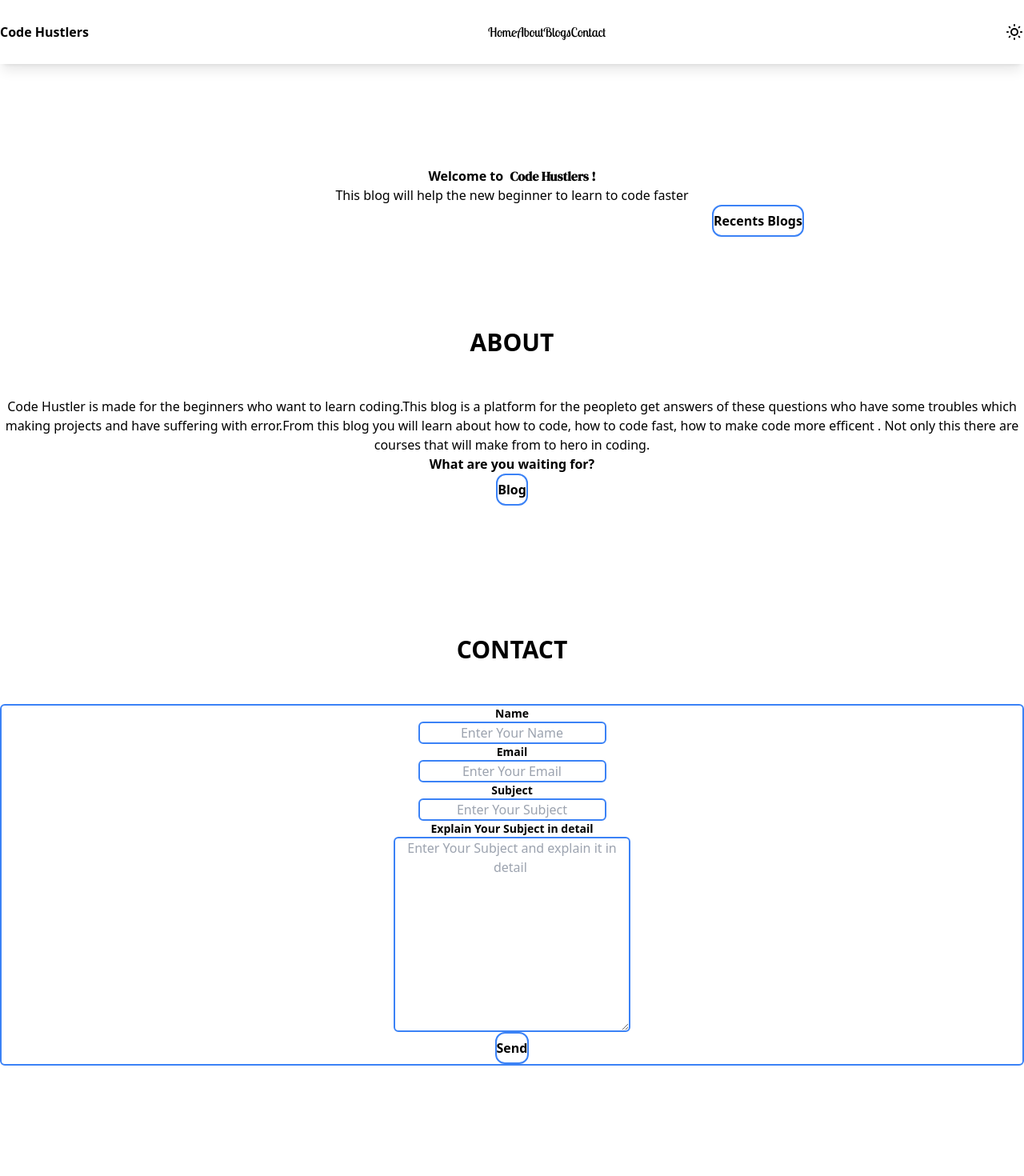
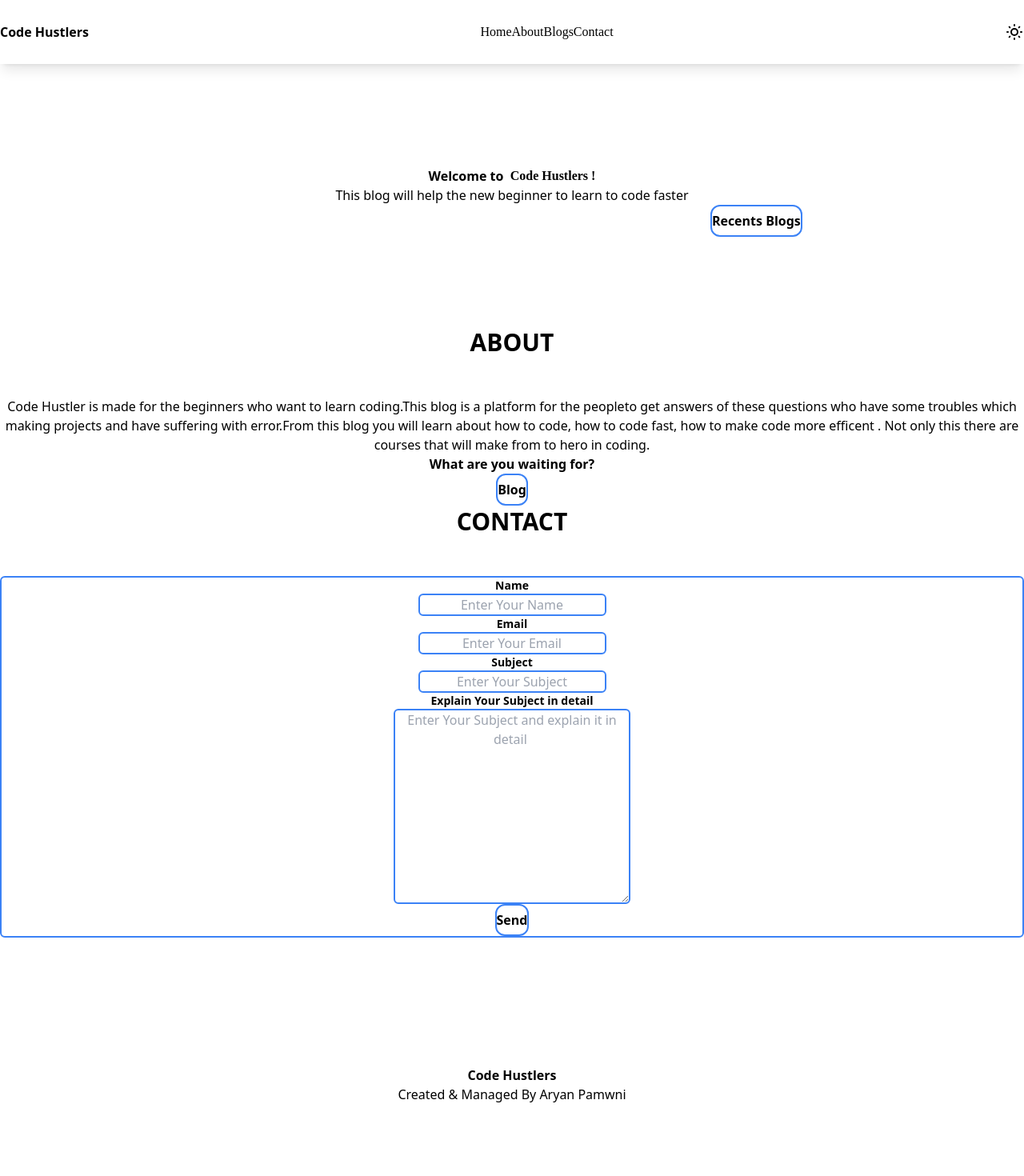
Before and after one commit to akhilpamwani/CodeHustler, a Next.js app: page / in a window 1280 px wide. Shown: the top 1470 px of the page at 80% size. After the commit the page ends 1380 px from the top, so only its background shows below. Built offline with nearby package versions, Linux system fonts and the light colour scheme.

Commit message:
Deployment

```diff
--- a/Components/Footer/Footer.js
+++ b/Components/Footer/Footer.js
@@ -2,7 +2,7 @@ import React from "react";
 import Link from 'next/link'
 const Footer = () => {
     return <>
-        <div className="  flex flex-col footer w-full   h-60   text-inherit bg-inherit content-center shadow-blue-400  shadow-inner justify-center  items-center text-center ">
+        <div className="  flex flex-col footer w-full   h-60   text-inherit bg-inherit content-center shadow-blue-400  shadow-inner justify-center  items-center text-center relative top-20 ">
 
             <Link href={"/"} passHref><h1 className="  font-bold text-lg footer-h3 cursor-pointer   ">Code Hustlers</h1></Link>
             <p>Created & Managed By Aryan Pamwni</p>
--- a/Components/HrComponent/HrComponent.js
+++ b/Components/HrComponent/HrComponent.js
@@ -3,7 +3,7 @@ import React from 'react'
 const HrComponent = (props) => {
   return (
       <>
-      <div className="flex flex-col footer w-full   h-60   text-inherit bg-inherit content-center  justify-center  items-center text-center" data-aos="fade-up">
+      <div className="flex flex-col   relative mt-20 w-full   h-60   text-inherit bg-inherit content-center  justify-center  items-center text-center" data-aos="fade-up">
         <hr className=' w-52 text-inherit h-12 font-bold bg-inherit m-5'/>
         <hr className=' w-52 text-inherit bg-inherit m-5'/>
               <h1 className='font-bold text-3xl  uppercase font-sans'>{ props.Heading}</h1>
--- a/pages/_app.js
+++ b/pages/_app.js
@@ -1,4 +1,4 @@
-import '../styles/globals.scss'
+import '../styles/globals.css'
 import React, { useState,useEffect } from 'react'
 
 import Footer from '../Components/Footer/Footer';
--- a/pages/blogpost/[slugify].js
+++ b/pages/blogpost/[slugify].js
@@ -42,7 +42,7 @@ const slugify = ({getData}) => {
   return (
     <>
       {getData.slug ?
-        <div className='text-center text-inherit bg-inherit w-full mt-40 ' >
+        <div className='flex-col flex text-center text-inherit bg-inherit w-full  m-auto relative top-36   ' >
           <Seo SeoTitle={`${getData.Title}`} />
 
 
--- a/pages/blogs.js
+++ b/pages/blogs.js
@@ -10,7 +10,7 @@ const blogs = ({data}) => {
     <>
       <Seo SeoTitle={ "Blogs"}/>
 
-      <HrComponent Heading={ 'Blogs'}/>
+     <HrComponent  Heading={ 'Blogs'}/>
       <section className="text-inherit body-font">
 
   <div className="container px-5 py-24 mx-auto">
@@ -18,8 +18,8 @@ const blogs = ({data}) => {
             {data.slice(0,12).map((data) => {
                           return (
 
-                          <div className="p-4 lg:w-1/3" key={data.Title}>
-                              <div className="h-full bg-inherit bg-opacity-75 px-8 pt-16 pb-24 rounded-lg  border-2  border-blue-500 overflow-hidden text-center relative">
+                          <div className="p-4 lg:w-1/2 blog-resp" key={data.Title}>
+                              <div className="h-full bg-inherit bg-opacity-75 blog_resp px-8 pt-16 pb-24 rounded-lg  border-2  border-blue-500 overflow-hidden text-center relative">
                                   <h1 className="title-font sm:text-2xl text-xl font-medium text-inherit mb-3">{data.Title}</h1>
                                   <p className="leading-relaxed mb-3">{data.Paragraph}</p>
 
--- a/styles/globals.scss
+++ b/styles/globals.css
@@ -1,7 +1,7 @@
 @tailwind base;
 @tailwind components;
 @tailwind utilities;
-// Google Fonst
+
 @import url('https://fonts.googleapis.com/css2?family=Roboto+Slab:wght@500&display=swap');
 @import url('https://fonts.googleapis.com/css2?family=Lobster+Two&display=swap');
 @import url('https://fonts.googleapis.com/css2?family=Pacifico&display=swap');
@@ -14,28 +14,27 @@
     padding: 0;
 
 }
+
 html,body{
     margin: 0;
     padding: 0;
     box-sizing: border-box;
 }
 
-$Lobster: 'Lobster Two', cursive;
-$Roboto:'Roboto Slab', serif;
-$DM:'DM Serif Display', serif;
+
 
 
 .DM{
-    font-family: $DM;
+    font-family: 'DM Serif Display', serif;
 }
 
 
 .Lobster{
-    font-family: $Lobster;
+    font-family: 'Lobster Two', cursive;
 }
 
 .Roboto{
-    font-family: $Roboto;
+    font-family: 'Roboto Slab', serif;
 }
 
 .btn:hover{
@@ -76,6 +75,17 @@ background: transparent;
 .footer{
     margin-top: 10rem;
 }
+.blog-resp{
+    justify-content: center !important;
+    margin: auto !important;
+
+     }
+@media screen and (max-width:1023px){
+    .blog_resp{
+    width: 300px !important;
+    }
+}
+
 @media screen and (max-width:850px){
     .Img-Resp{
         width: 180px;
@@ -157,3 +167,8 @@ background: transparent;
 .Nav{
     display: none;
 }
+@media screen and (max-width:345px){
+    .blog_resp{
+    width: 250px !important;
+    }
+}
```
